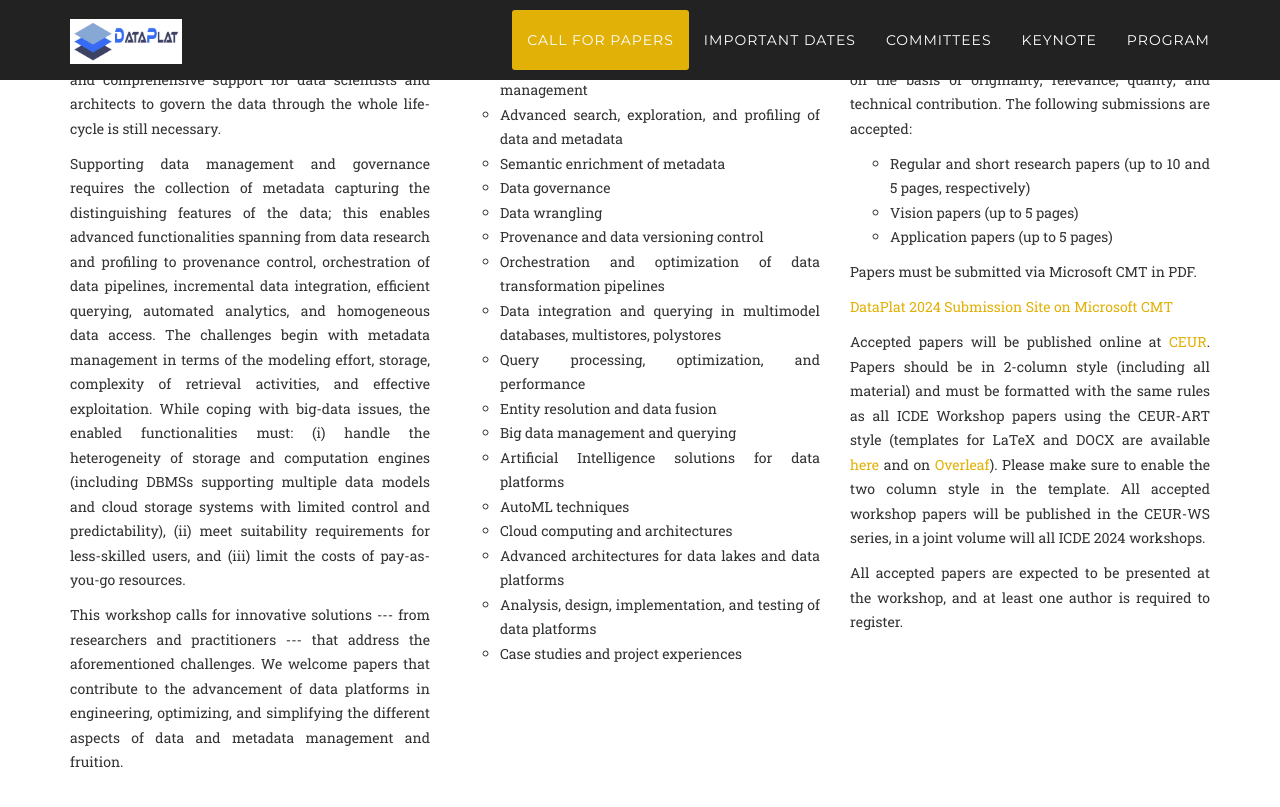
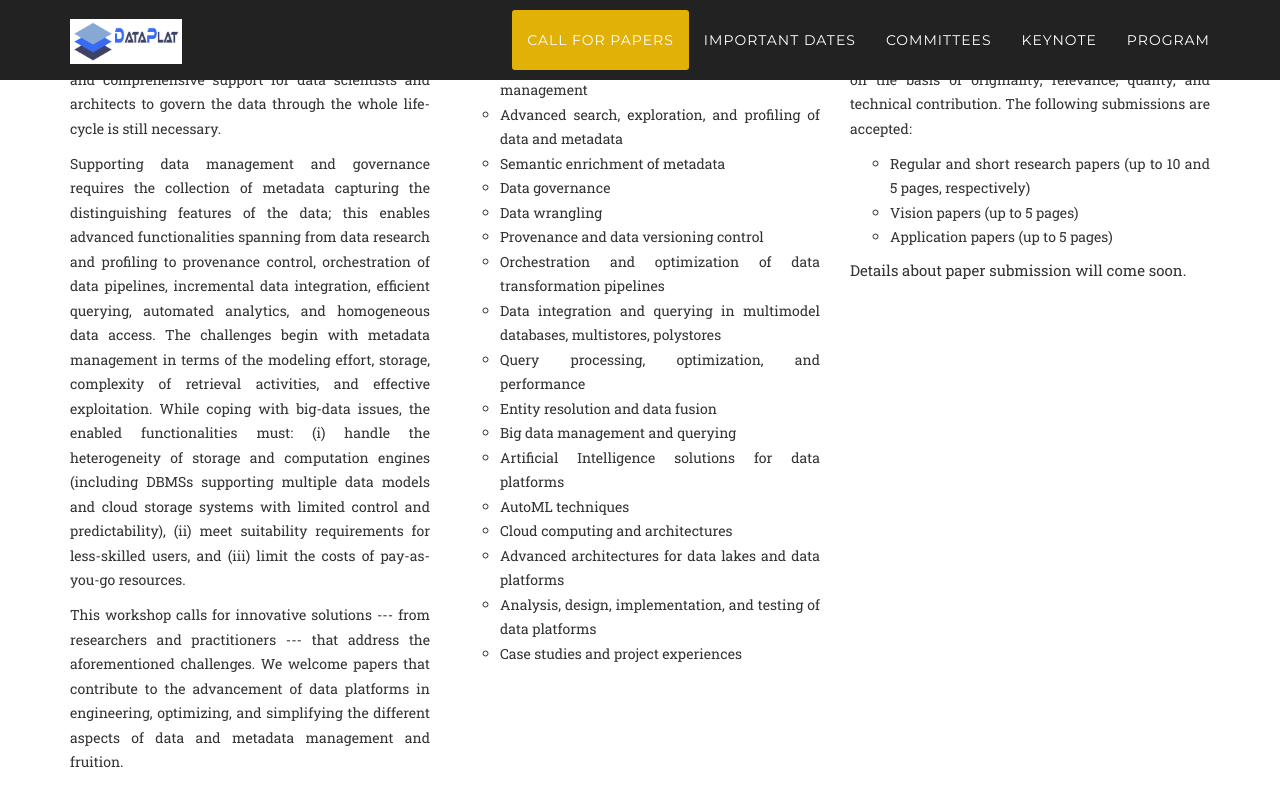
Before and after one commit to big-unibo/dataplat2024, a Jekyll site: the page built from index.html, in a window 1280 px wide and 900 px high, scrolled down 1356 px. Shown: the top 807 px of the window. Built offline with Jekyll 4.4.1, drawn with Linux system fonts in a browser that asks for light colours; some web fonts are replaced.

Commit message:
cleaning

```diff
--- a/_includes/cfp.html
+++ b/_includes/cfp.html
@@ -68,10 +68,11 @@
                         <li>Vision papers (up to 5 pages)</li>
                         <li>Application papers (up to 5 pages)</li>
                     </ul>
-                    <p>Papers must be submitted via Microsoft CMT in PDF.</p>
-                    <p><a href="https://cmt3.research.microsoft.com/DataPlat2024">DataPlat 2024 Submission Site on Microsoft CMT</a></p>
-                    <p>Accepted papers will be published online at <a href="http://ceur-ws.org/">CEUR</a>. Papers should be in 2-column style (including all material) and must be formatted with the same rules as all ICDE Workshop papers using the CEUR-ART style (templates for LaTeX and DOCX are available <a href="http://ceur-ws.org/Vol-XXX/CEURART.zip">here</a> and on <a href="https://www.overleaf.com/read/gwhxnqcghhdt">Overleaf</a>). Please make sure to enable the two column style in the template. All accepted workshop papers will be published in the CEUR-WS series, in a joint volume will all ICDE 2024 workshops.</p>
-                    <p>All accepted papers are expected to be presented at the workshop, and at least one author is required to register.</p>
+                    Details about paper submission will come soon.
+                    <!--<p>Papers must be submitted via Microsoft CMT in PDF.</p>-->
+                    <!--<p><a href="https://cmt3.research.microsoft.com/DataPlat2024">DataPlat 2024 Submission Site on Microsoft CMT</a></p>-->
+                    <!--<p>Accepted papers will be published online at <a href="http://ceur-ws.org/">CEUR</a>. Papers should be in 2-column style (including all material) and must be formatted with the same rules as all ICDE Workshop papers using the CEUR-ART style (templates for LaTeX and DOCX are available <a href="http://ceur-ws.org/Vol-XXX/CEURART.zip">here</a> and on <a href="https://www.overleaf.com/read/gwhxnqcghhdt">Overleaf</a>). Please make sure to enable the two column style in the template. All accepted workshop papers will be published in the CEUR-WS series, in a joint volume will all ICDE 2024 workshops.</p>-->
+                    <!--<p>All accepted papers are expected to be presented at the workshop, and at least one author is required to register.</p>-->
                 </div>
             </div>
         </div>
```
